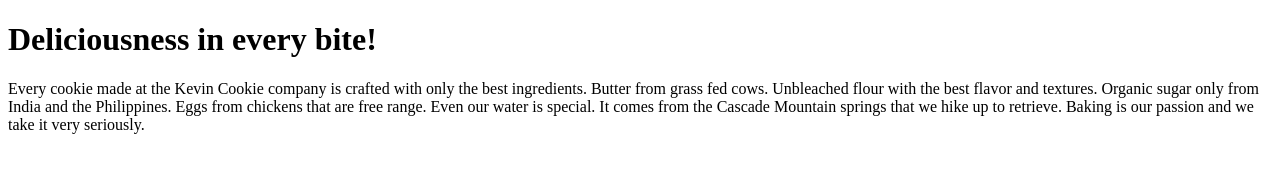
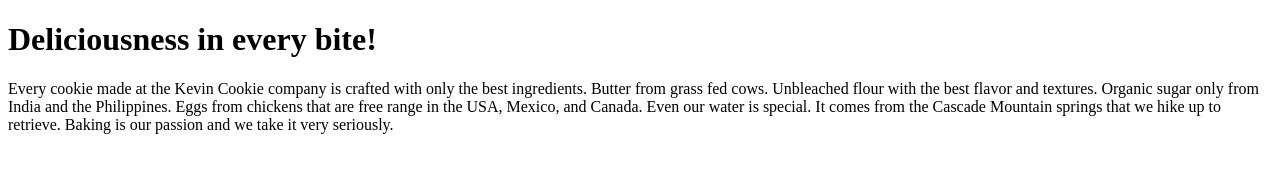
Before and after one commit to zjuzzq-gmail/KevinCookie, a plain HTML site: page index.htm in a window 1280 px wide. Drawn offline with Linux system fonts and the light colour scheme.

Commit message:
Update index.htm

```diff
--- a/index.htm
+++ b/index.htm
@@ -3,7 +3,7 @@
 <body>
 
 <h1>Deliciousness in every bite!</h1>
-<p>Every cookie made at the Kevin Cookie company is crafted with only the best ingredients. Butter from grass fed cows. Unbleached flour with the best flavor and textures. Organic sugar only from India and the Philippines. Eggs from chickens that are free range. Even our water is special. It comes from the Cascade Mountain springs that we hike up to retrieve. Baking is our passion and we take it very seriously.</p>
+<p>Every cookie made at the Kevin Cookie company is crafted with only the best ingredients. Butter from grass fed cows. Unbleached flour with the best flavor and textures. Organic sugar only from India and the Philippines. Eggs from chickens that are free range in the USA, Mexico, and Canada. Even our water is special. It comes from the Cascade Mountain springs that we hike up to retrieve. Baking is our passion and we take it very seriously.</p>
 
 </body>
 </html>
```
